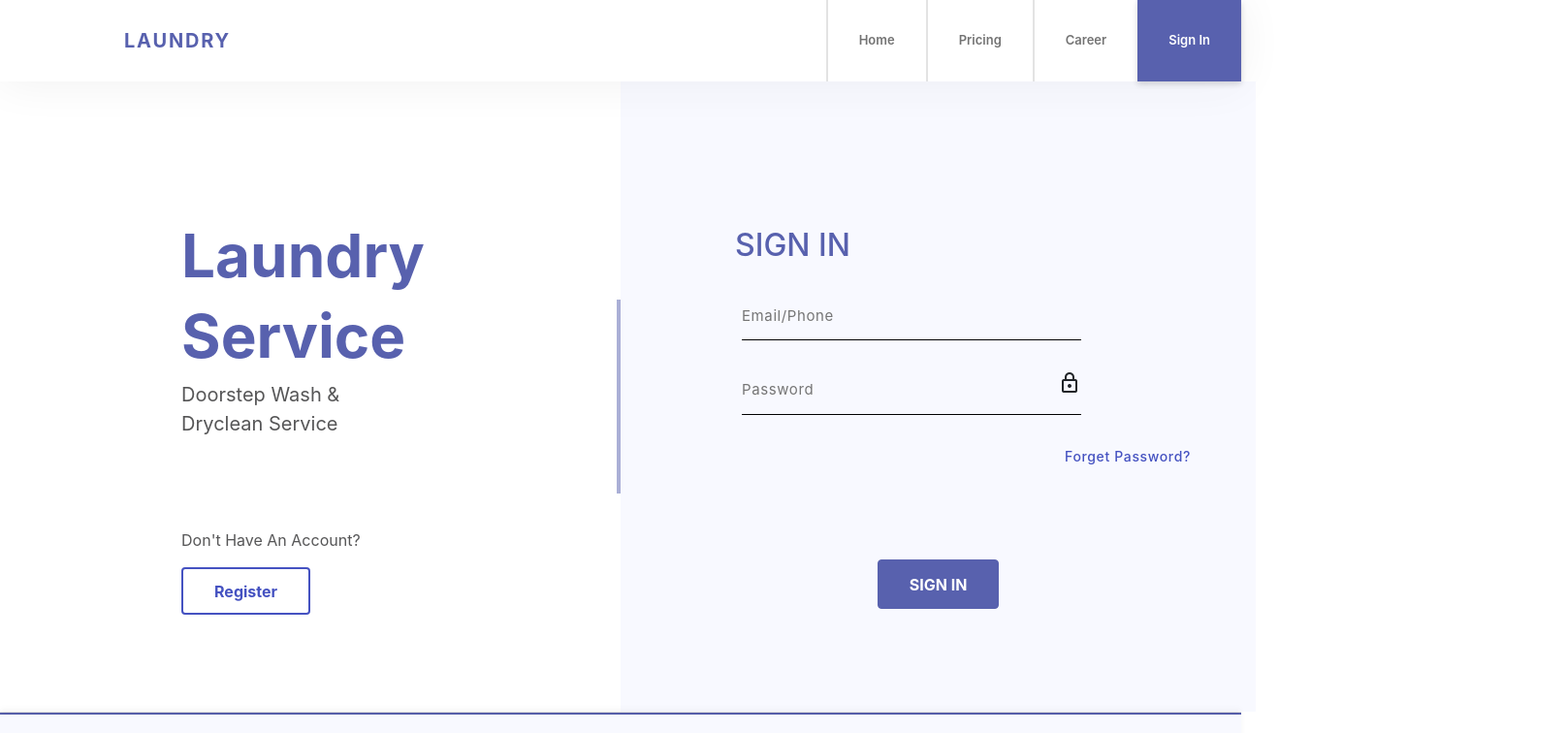
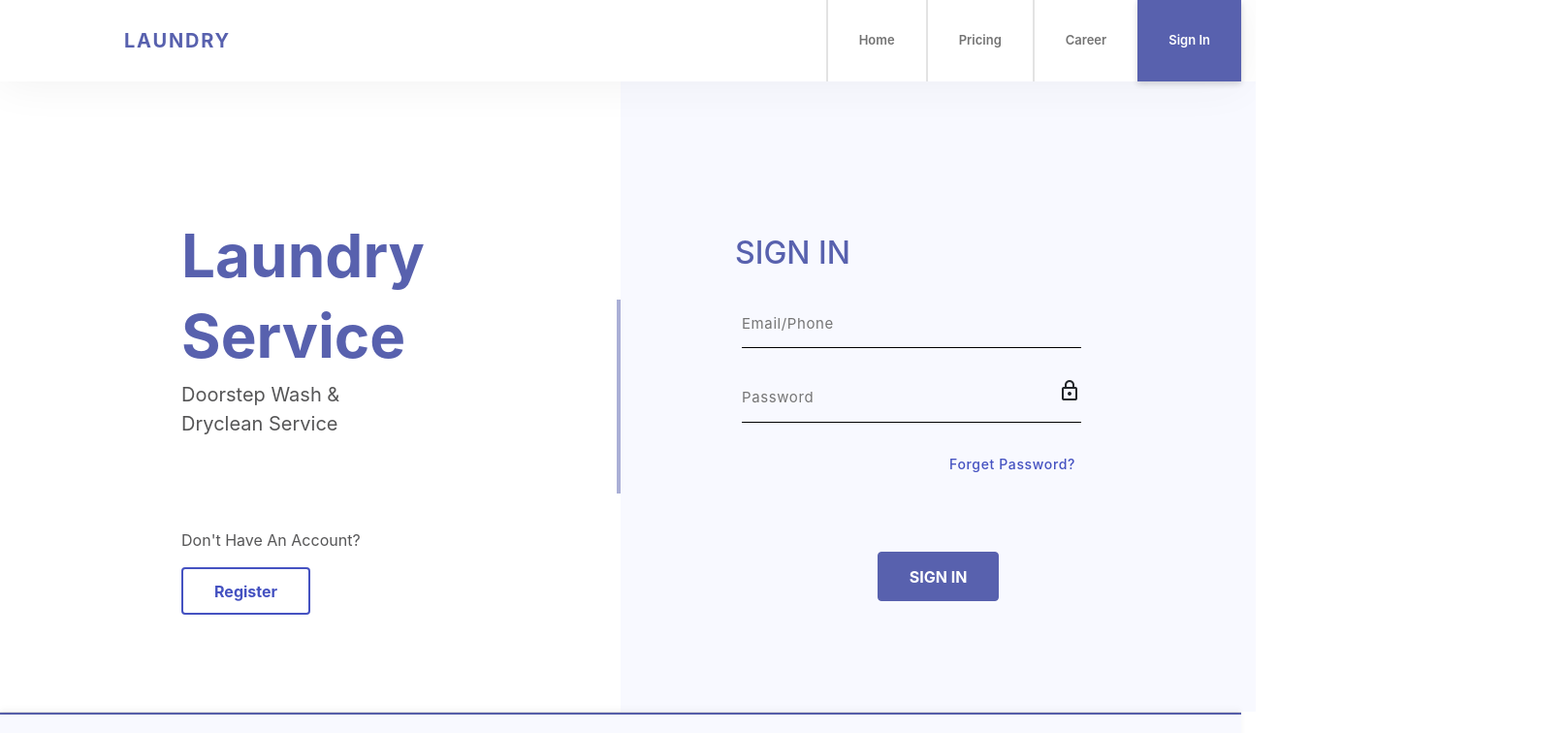
Before and after one commit to Amitpandey101/Laundry-cart-10x, a React (Create React App) app in the folder client/: page / in a window 1280 px wide. Shown: the top 756 px of the page at 97% size, 1616 px wide, since content can reach past the window. Built offline with nearby package versions, Linux system fonts and the light colour scheme; what country-state-city would draw is missing.

Commit message:
Modified

```diff
--- a/client/src/components/header/Header.js
+++ b/client/src/components/header/Header.js
@@ -8,8 +8,11 @@ const Header = () => {
   <nav className="navbar navbar-expand-md p-0 font-size-sm nav-box">
   <span className="navbar-brand py-2 main-head" >Laundry</span>
 
+  <button className="navbar-toggler bg-dark" type="button" data-toggle="collapse" data-target="#navbarTogglerDemo01" aria-controls="navbarTogglerDemo01" aria-expanded="false" aria-label="Toggle navigation">
+    <span className="navbar-toggler-icon"></span>
+  </button>
 
-  <div className="collapse navbar-collapse n-list" id="navbarSupportedContent">
+  <div className="collapse navbar-collapse n-list" id="navbarTogglerDemo01">
     <ul className="navbar-nav ml-auto">
       <li className="nav-item py-4 px-4 n-element">
         <span className="nav-link" >Home </span>
--- a/client/src/components/login/Login.js
+++ b/client/src/components/login/Login.js
@@ -116,7 +116,7 @@ const Login = () => {
 			<Header></Header>
 			<section>
 				<div className="row main-b">
-					<div className="col-lg-6 part-1">
+					<div className="col-lg-6 col-md-6 col-sm-6 part-1">
 						<div className="part1-child">
 							<h2 className="head-2">Laundry</h2>
 							<h2 className="head-2">Service</h2>
@@ -129,14 +129,14 @@ const Login = () => {
 						</div>
 						<div className="line"></div>
 					</div>
-					<div className="col-lg-6 part-2">
+					<div className="col-lg-6 col-md-6 col-sm-6 part-2">
 						<div className="container c2-box">
 							<form onSubmit={formSubmitHandle}>
 								<div>
 									<h3 className="head-3">SIGN IN</h3>
 
 									<div className="row part-2-box">
-										<div className="col-lg-12">
+										<div className="col-lg-12  col-md-10 col-sm-8 ">
 											<div className="input-wrapper"></div>
 											<input
 												type="text"
@@ -158,7 +158,7 @@ const Login = () => {
 												Email/Phone
 											</label>
 										</div>
-										<div className="col-lg-12">
+										<div className="col-lg-12  col-md-10 col-sm-8 ">
 											<div className="input-wrapper"></div>
 											<input
 												type={values.showPassword ? 'text' : 'password'}
@@ -196,9 +196,9 @@ const Login = () => {
 												)}
 											</span>
 										</div>
-										<div className='f-pass'>
-											<p>Forget Password?</p>
-										</div>
+
+											<span className='f-pass'>Forget Password?</span>
+
 									</div>
 								</div>
 
--- a/client/src/components/login/login.css
+++ b/client/src/components/login/login.css
@@ -112,7 +112,8 @@
 .f-pass {
 	font-weight: 500;
 	font-size: 14px;
-	margin-left: 21rem;
+	width: 70%;
+	text-align: right;
 	letter-spacing: 0.64px;
 	color: #4552c1;
 	text-transform: capitalize;
--- a/client/src/components/signup/Signup.js
+++ b/client/src/components/signup/Signup.js
@@ -45,10 +45,12 @@ const Signup = () => {
 		setuserName(name)
 	}
 	const emailChangeHandler = (email) => {
+
 		setInvalidEmail(false)
 		setuserEmail(email)
 	}
 	const phoneChangeHandler = (phone) => {
+		setInvalidEmail(false)
 		setInvalidPhone(false)
 		setuserPhone(phone)
 	}
@@ -117,6 +119,7 @@ const Signup = () => {
 			email = userEmail;
 		} else {
 			setErrorMessage('Please enter a valid Email id')
+			setInvalidPhone(false)
 			setInvalidEmail(true);
 			return;
 		}
@@ -126,6 +129,7 @@ const Signup = () => {
 			phone = userPhone;
 		} else {
 			setErrorMessage('Please enter a valid Phone Number')
+			setInvalidEmail(false)
 			setInvalidPhone(true);
 			return;
 		}
```
Also changed, not shown: client/src/components/signup/signup.css (line endings or trailing spaces).
